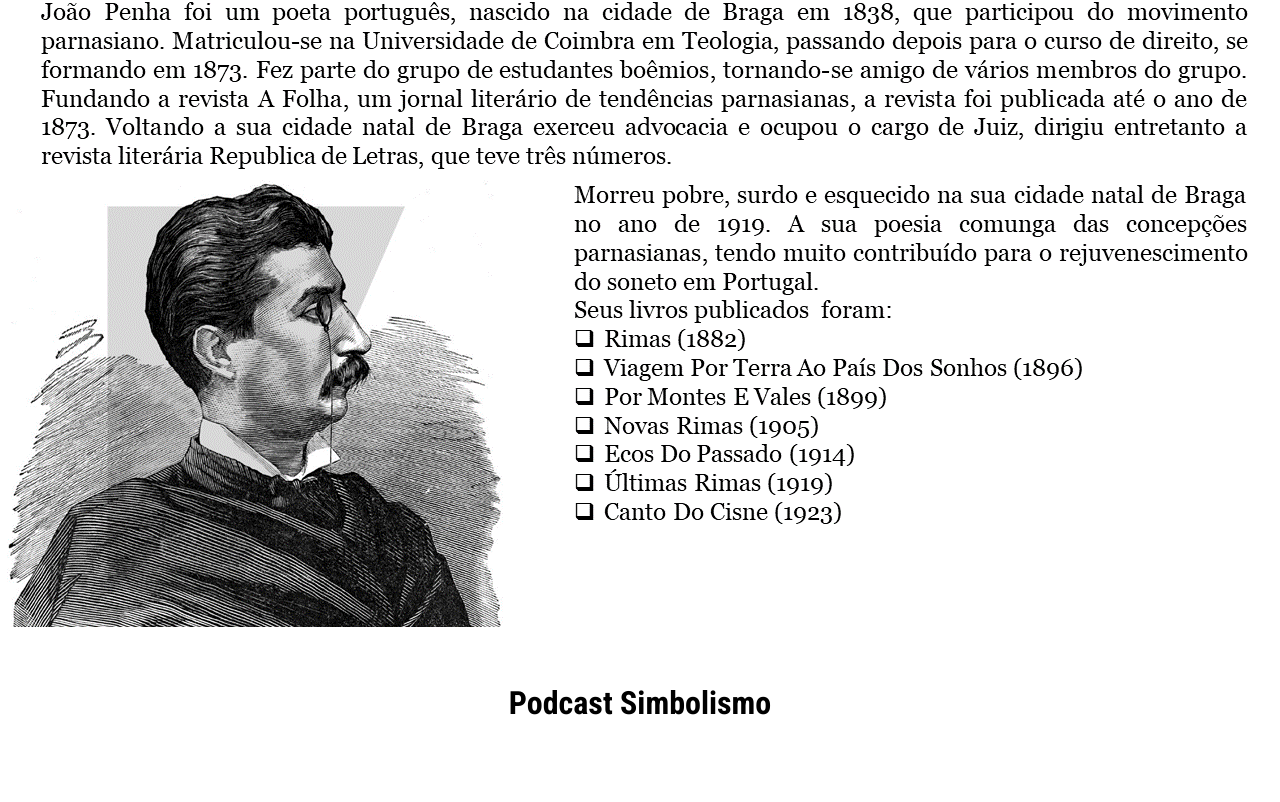
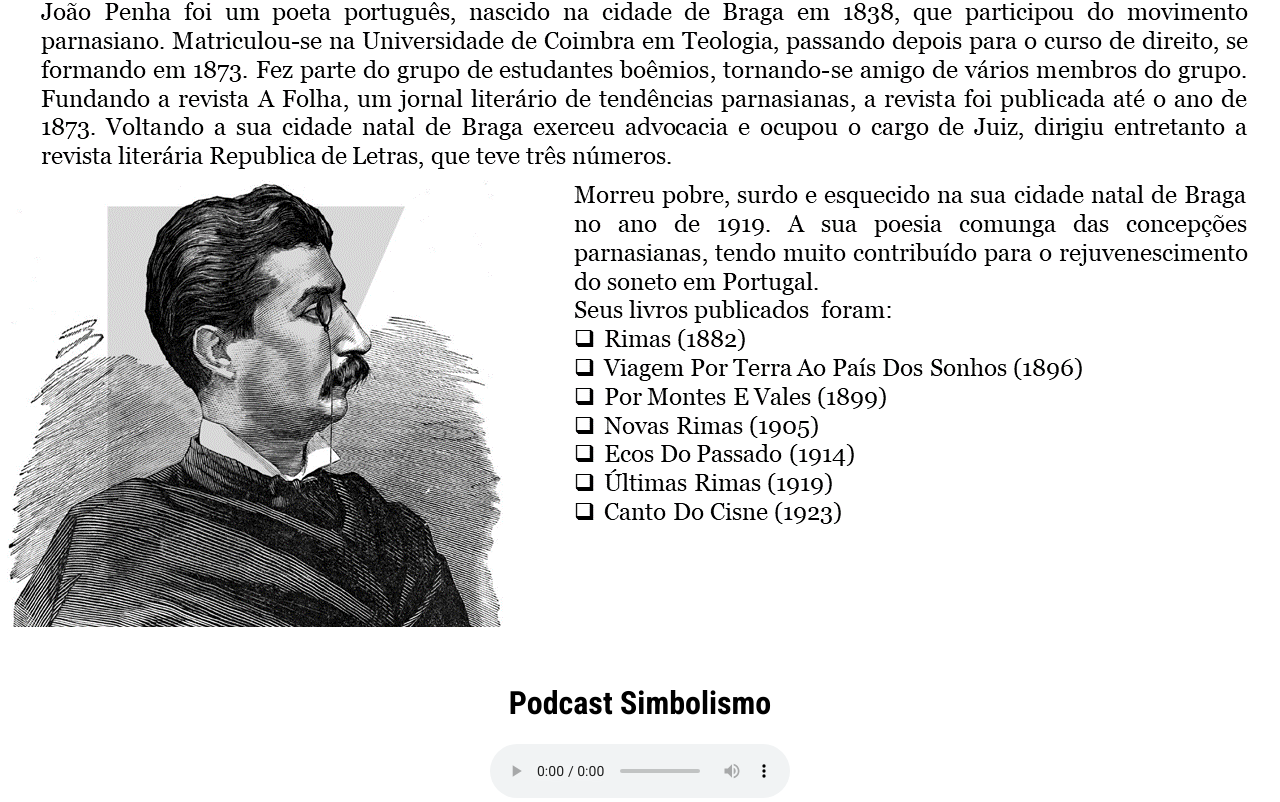
Before and after one commit to Azzyew/apnp-website, a React (Create React App) app: page /literature in a window 1280 px wide. Shown: the part 294-1096 px from the top of the page. Before the commit the page ends 1038 px from the top, so only its background shows below. Built offline with nearby package versions, Linux system fonts and the light colour scheme.

Commit message:
Update index.jsx

```diff
--- a/src/pages/Literature/index.jsx
+++ b/src/pages/Literature/index.jsx
@@ -10,8 +10,9 @@ const Literature = () => {
             <br/>
 
             <h1>Podcast Simbolismo</h1>
-            <audio className="podcast">
-                <source src={podcast}></source>
+            <audio controls>
+                <source src={podcast} type="audio/mpeg"/>
+                Este navegador não possui suporte para áudio.
             </audio>
         </div>
     );
```
